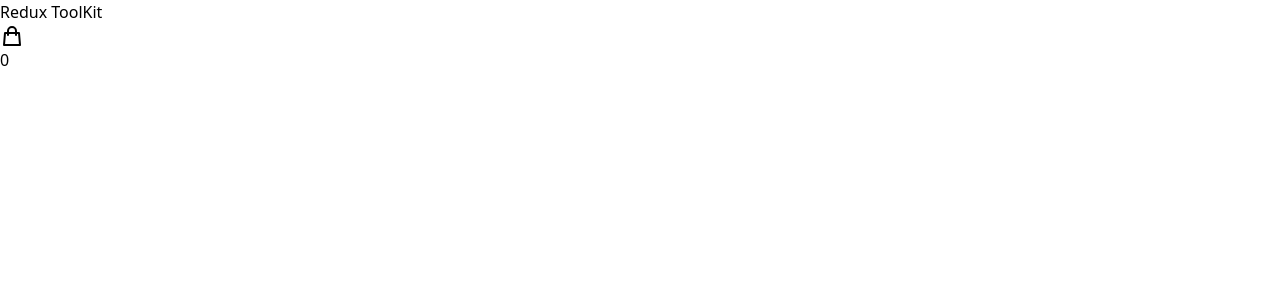
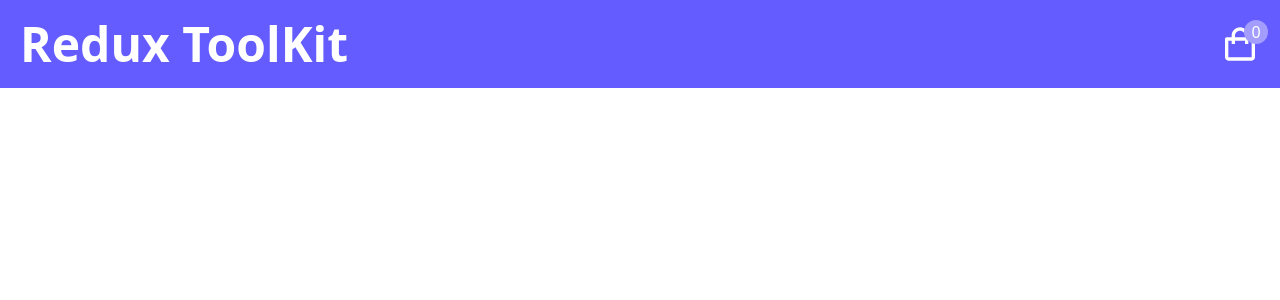
Before and after one commit to only-as19/React-Redux-Tool, a React (Vite) app: page / in a window 1280 px wide. Shown: the top 300 px of the page. Built offline with nearby package versions, Linux system fonts and the light colour scheme.

Commit message:
feat: Style the Navbar & and update css by adding colors

```diff
--- a/package.json
+++ b/package.json
@@ -15,6 +15,8 @@
     "@tailwindcss/vite": "^4.1.14",
     "react": "^19.1.1",
     "react-dom": "^19.1.1",
+    "react-icon": "^1.0.0",
+    "react-icons": "^5.5.0",
     "react-redux": "^9.2.0",
     "tailwindcss": "^4.1.14"
   },
--- a/src/component/Navbar.jsx
+++ b/src/component/Navbar.jsx
@@ -1,18 +1,21 @@
 import { useSelector } from "react-redux";
-import { CartIcon } from "../data/icons";
+import { BiShoppingBag } from "react-icons/bi";
+
 const Navbar = () => {
   const { amount } = useSelector((state) => state.cart);
 
   return (
-    <div>
-      <h3>Redux ToolKit</h3>
+    <nav>
+        <div className=" relative p-5 bg-primary text-white flex items-center justify-between">
+      <h3 className="md:text-5xl text-3xl font-bold">Redux ToolKit</h3>
       <div>
-        <CartIcon />
-        <div>
+        <BiShoppingBag size={40} />
+        <div className="absolute top-5 right-3 bg-primary-light h-6 w-6 text-center rounded-full">
           <p>{amount}</p>
         </div>
       </div>
     </div>
+    </nav>
   );
 };
 
--- a/src/index.css
+++ b/src/index.css
@@ -1 +1,20 @@
-@import "tailwindcss"
+@import "tailwindcss";
+
+
+@theme {
+  --color-primary: #645cff;
+  --color-primary-dark: #282566;
+  --color-primary-light: #a29dff;
+  --color-grey-1: #102a42;
+  --color-grey-5: #617d98;
+  --colorr-grey-10: #f1f5f8;
+  --color-white: #fff;
+  --color-red-dark: hsl(360, 67%, 44%);
+  --colorclr-red-light: hsl(360, 71%, 66%);
+  --transition: all 0.3s linear;
+  --spacing: 0.25rem;
+  --radius: 0.25rem;
+  --large-screen-width: 1170px;
+  --small-screen-width: 90vw;
+  --fixed-width: 50rem;
+}
```
Also changed, not shown: 1 other file (tests, documents, lock files or other folders).
